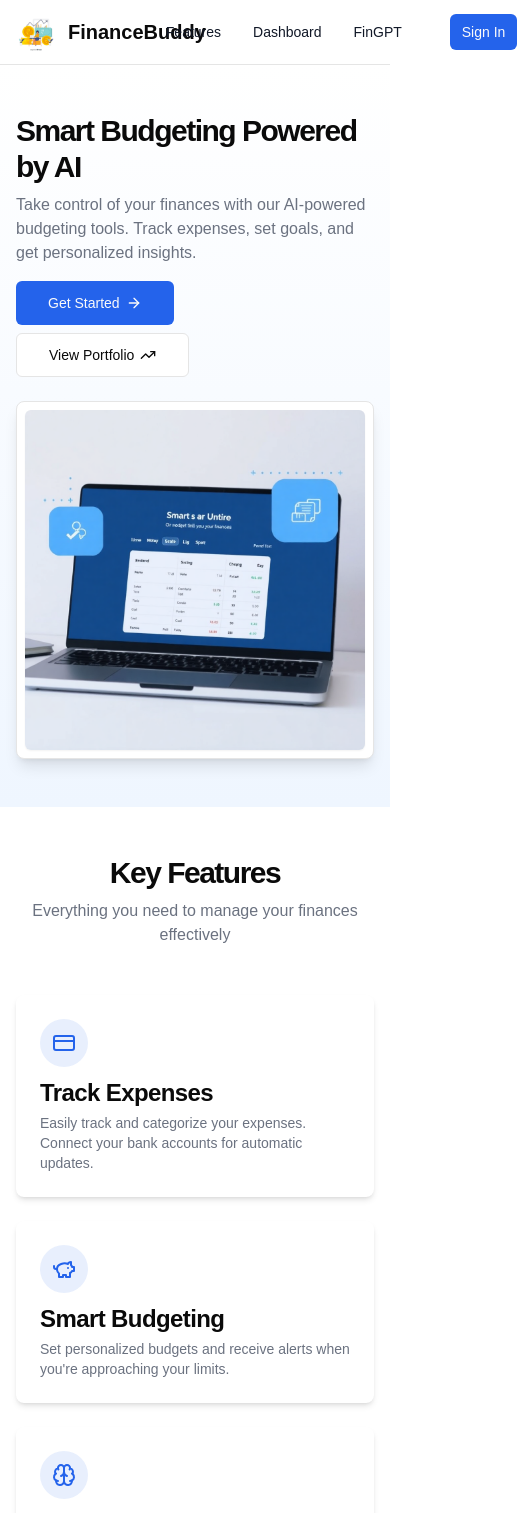
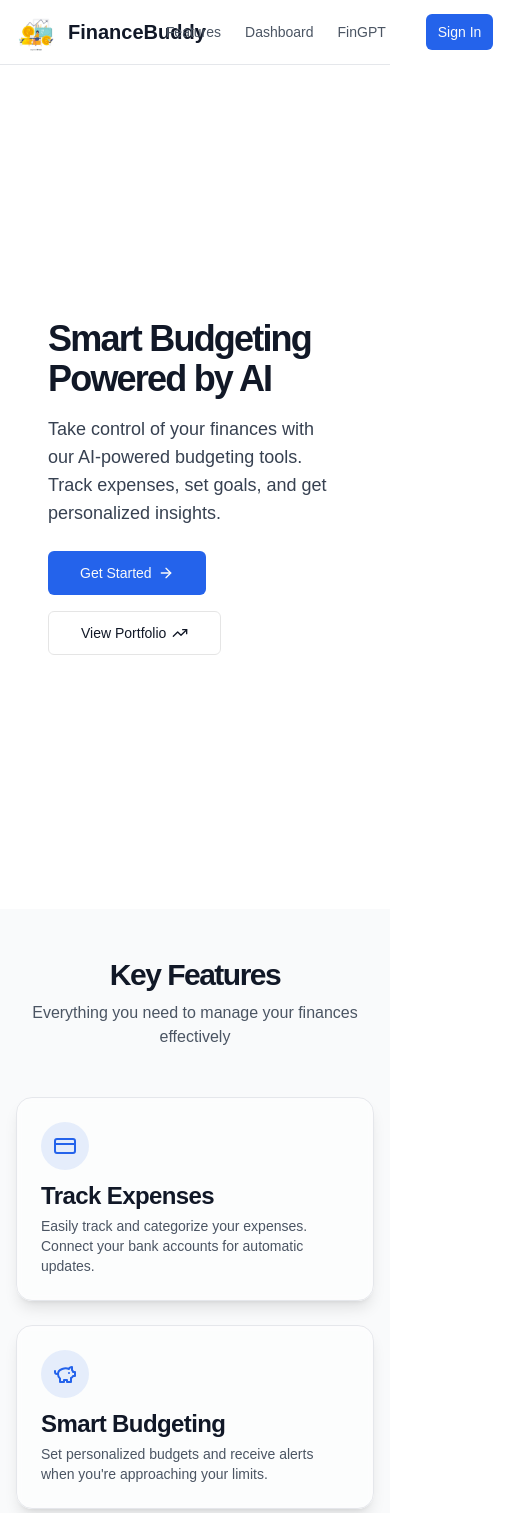
Before and after one commit to Omkar2k5/SKN-Hackfest, a Next.js app in the folder Frontend/: page /home in a window 390 px wide. Shown: the top 1513 px of the page, 517 px wide, since content can reach past the window. Built offline with nearby package versions, Linux system fonts and the light colour scheme; no server answers.

Commit message:
changed the fornted spline object

```diff
--- a/Frontend/app/globals.css
+++ b/Frontend/app/globals.css
@@ -9,6 +9,20 @@ body {
 @layer utilities {
   .text-balance {
     text-wrap: balance;
+  }
+  .animate-fade-in {
+    animation: fadeIn 1s ease-in-out;
+  }
+}
+
+@keyframes fadeIn {
+  from {
+    opacity: 0;
+    transform: translateY(20px);
+  }
+  to {
+    opacity: 1;
+    transform: translateY(0);
   }
 }
 
--- a/Frontend/app/home/page.tsx
+++ b/Frontend/app/home/page.tsx
@@ -2,18 +2,87 @@
 
 import Link from "next/link"
 import Image from "next/image"
-import { ArrowRight, BarChart3, Brain, CreditCard, PiggyBank, TrendingUp } from "lucide-react"
+import { ArrowRight, BarChart3, Brain, CreditCard, LogOut, PiggyBank, TrendingUp, User } from "lucide-react"
+import Script from "next/script"
+import { useEffect, useState } from "react"
+import { getCurrentUser, onAuthStateChanged, signOut } from "@/lib/firebase-auth"
+import { useRouter } from "next/navigation"
 
 import { Button } from "@/components/ui/button"
 import { Card, CardContent, CardHeader, CardTitle } from "@/components/ui/card"
-import { useEffect, useState } from "react"
-import { getCurrentUser, onAuthStateChanged } from "@/lib/firebase-auth"
-import { useRouter } from "next/navigation"
+import {
+  DropdownMenu,
+  DropdownMenuContent,
+  DropdownMenuItem,
+  DropdownMenuTrigger,
+} from "@/components/ui/dropdown-menu"
+
+// Client-side only component for user profile
+function UserProfile({ user }: { user: any }) {
+  const router = useRouter()
+
+  const handleLogout = async () => {
+    try {
+      const { error: signOutError } = await signOut()
+      if (signOutError) {
+        throw new Error(signOutError)
+      }
+      localStorage.removeItem("rememberMe")
+      router.push("/login")
+    } catch (err: any) {
+      console.error("Logout error:", err)
+    }
+  }
+
+  return (
+    <DropdownMenu>
+      <DropdownMenuTrigger asChild>
+        <Button variant="ghost" className="relative h-10 w-10 rounded-full">
+          {user.photoURL ? (
+            <Image
+              src={user.photoURL}
+              alt={user.displayName || "User"}
+              width={40}
+              height={40}
+              className="rounded-full"
+            />
+          ) : (
+            <div className="flex h-10 w-10 items-center justify-center rounded-full bg-primary/10">
+              <User className="h-5 w-5 text-primary" />
+            </div>
+          )}
+        </Button>
+      </DropdownMenuTrigger>
+      <DropdownMenuContent align="end" className="w-56">
+        <div className="flex items-center justify-start gap-2 p-2">
+          <div className="flex flex-col space-y-1 leading-none">
+            {user.displayName && (
+              <p className="font-medium">{user.displayName}</p>
+            )}
+            {user.email && (
+              <p className="w-[200px] truncate text-sm text-muted-foreground">
+                {user.email}
+              </p>
+            )}
+          </div>
+        </div>
+        <DropdownMenuItem
+          className="flex items-center gap-2 text-red-600 hover:text-red-600 hover:bg-red-50/10 cursor-pointer"
+          onClick={handleLogout}
+        >
+          <LogOut className="h-4 w-4" />
+          <span>Log out</span>
+        </DropdownMenuItem>
+      </DropdownMenuContent>
+    </DropdownMenu>
+  )
+}
 
 export default function HomePage() {
   const router = useRouter()
   const [isLoading, setIsLoading] = useState(true)
   const [user, setUser] = useState<any>(null)
+  const [isSplineLoaded, setIsSplineLoaded] = useState(false)
 
   useEffect(() => {
     const unsubscribe = onAuthStateChanged((currentUser) => {
@@ -24,23 +93,24 @@ export default function HomePage() {
     return () => unsubscribe()
   }, [])
 
-  // Only redirect to login for protected actions
-  const handleProtectedAction = () => {
-    if (!user) {
-      router.push('/login')
-    }
-  }
-
   if (isLoading) {
-    return <div className="min-h-screen flex items-center justify-center">
+    return (
+      <div className="min-h-screen flex items-center justify-center bg-white">
         <div className="animate-spin rounded-full h-8 w-8 border-b-2 border-primary"></div>
       </div>
+    )
   }
 
   return (
-    <div className="flex flex-col min-h-screen">
+    <div className="flex flex-col min-h-screen bg-white text-gray-900">
+      <Script
+        type="module"
+        src="https://unpkg.com/@splinetool/viewer@1.9.82/build/spline-viewer.js"
+        onLoad={() => setIsSplineLoaded(true)}
+      />
+
       {/* Navigation */}
-      <header className="border-b bg-white">
+      <header className="border-b border-gray-200 bg-white/80 backdrop-blur-sm sticky top-0 z-50">
         <div className="container flex h-16 items-center justify-between px-4 md:px-6">
           <div className="flex items-center gap-3">
             <Image
@@ -51,78 +121,84 @@ export default function HomePage() {
               className="object-contain"
               priority
             />
-            <span className="text-xl font-bold">FinanceBuddy</span>
+            <span className="text-xl font-bold text-gray-900">FinanceBuddy</span>
           </div>
-          <nav className="flex items-center gap-8">
+
+          <nav className="flex items-center gap-6">
             <Link
               href="#features"
-              className="text-sm font-medium text-gray-900 hover:text-gray-600 transition-colors"
+              className="text-sm font-medium text-gray-600 hover:text-gray-900 transition-colors duration-300"
             >
               Features
             </Link>
             <Link
               href={user ? "/dashboard" : "/login"}
-              className="text-sm font-medium text-gray-900 hover:text-gray-600 transition-colors"
+              className="text-sm font-medium text-gray-600 hover:text-gray-900 transition-colors duration-300"
             >
               Dashboard
             </Link>
             <Link
               href={user ? "/fingpt" : "/login"}
-              className="text-sm font-medium text-gray-900 hover:text-gray-600 transition-colors"
+              className="text-sm font-medium text-gray-600 hover:text-gray-900 transition-colors duration-300"
             >
               FinGPT
             </Link>
-            {!user && (
+            {!user ? (
               <Button
                 onClick={() => router.push('/login')}
                 size="sm"
-                className="ml-4"
+                className="ml-4 hover:scale-105 transition-transform duration-300"
               >
                 Sign In
               </Button>
+            ) : (
+              <UserProfile user={user} />
             )}
           </nav>
         </div>
       </header>
 
-      {/* Hero Section */}
-      <section className="w-full py-12 md:py-24 lg:py-32 bg-gradient-to-b from-white to-blue-50">
-        <div className="container px-4 md:px-6">
-          <div className="grid gap-6 lg:grid-cols-2 lg:gap-12 items-center">
-            <div className="flex flex-col justify-center space-y-4">
-              <div className="space-y-2">
-                <h1 className="text-3xl font-bold tracking-tighter sm:text-5xl xl:text-6xl/none">
+      {/* Hero Section with Full Screen Spline */}
+      <section className="relative w-full h-screen">
+        {/* Spline 3D Background */}
+        <div className="absolute inset-0 w-full h-full">
+          <div className="w-full h-full flex">
+            <div className="w-1/2"></div>
+            <div className="w-1/2 h-full">
+              {isSplineLoaded && (
+                <spline-viewer
+                  loading-anim-type="none"
+                  url="https://prod.spline.design/yiSHuuKcb4Eeqohj/scene.splinecode"
+                  style={{ width: '100%', height: '100%' }}
+                />
+              )}
+            </div>
+          </div>
+        </div>
+
+        {/* Overlay Content */}
+        <div className="absolute inset-0 pointer-events-none">
+          <div className="container h-full flex items-center px-4 md:px-6">
+            <div className="max-w-2xl space-y-6 animate-fade-in">
+              <div className="bg-white/50 backdrop-blur-sm p-8 rounded-2xl">
+                <h1 className="text-4xl font-bold tracking-tighter sm:text-6xl xl:text-7xl/none text-gray-900">
                   Smart Budgeting Powered by AI
                 </h1>
-                <p className="max-w-[600px] text-gray-500 md:text-xl">
+                <p className="max-w-[600px] text-gray-700 md:text-xl text-lg mt-4">
                   Take control of your finances with our AI-powered budgeting tools. Track expenses, set goals, and get
                   personalized insights.
                 </p>
-              </div>
-              <div className="flex flex-col gap-2 min-[400px]:flex-row">
+                <div className="flex flex-col gap-4 min-[400px]:flex-row pt-6">
                   <Link href="/dashboard">
-                  <Button size="lg" className="gap-1.5">
+                    <Button size="lg" className="gap-1.5 hover:scale-105 transition-transform duration-300 pointer-events-auto">
                       Get Started <ArrowRight className="h-4 w-4" />
                     </Button>
                   </Link>
                   <Link href="/portfolio">
-                  <Button size="lg" variant="outline" className="gap-1.5">
+                    <Button size="lg" variant="outline" className="gap-1.5 hover:scale-105 transition-transform duration-300 pointer-events-auto">
                       View Portfolio <TrendingUp className="h-4 w-4" />
                     </Button>
                   </Link>
-              </div>
-            </div>
-            <div className="mx-auto lg:mx-0 relative">
-              <div className="relative rounded-lg border bg-background p-2 shadow-lg">
-                <div className="rounded-md bg-white shadow-sm">
-                  <Image
-                    src="/images/homelogo.png"
-                    alt="Dashboard Preview"
-                    width={700}
-                    height={500}
-                    className="rounded-md object-cover"
-                    priority
-                  />
                 </div>
               </div>
             </div>
@@ -131,65 +207,65 @@ export default function HomePage() {
       </section>
 
       {/* Features Section */}
-      <section id="features" className="w-full py-12 md:py-24 lg:py-32">
+      <section id="features" className="w-full py-12 md:py-24 lg:py-32 bg-gray-50">
         <div className="container px-4 md:px-6">
           <div className="flex flex-col items-center justify-center space-y-4 text-center">
             <div className="space-y-2">
-              <h2 className="text-3xl font-bold tracking-tighter sm:text-4xl md:text-5xl">Key Features</h2>
-              <p className="max-w-[900px] text-gray-500 md:text-xl/relaxed lg:text-base/relaxed xl:text-xl/relaxed">
+              <h2 className="text-3xl font-bold tracking-tighter sm:text-4xl md:text-5xl text-gray-900">Key Features</h2>
+              <p className="max-w-[900px] text-gray-600 md:text-xl/relaxed lg:text-base/relaxed xl:text-xl/relaxed">
                 Everything you need to manage your finances effectively
               </p>
             </div>
           </div>
           <div className="mx-auto grid max-w-5xl grid-cols-1 gap-6 md:grid-cols-4 lg:gap-12 mt-12">
-            <Card className="border-0 shadow-md">
+            <Card className="border-gray-200 bg-white/50 backdrop-blur-sm shadow-lg rounded-2xl hover:scale-105 transition-transform duration-300">
               <CardHeader className="pb-2">
                 <div className="mb-2 flex h-12 w-12 items-center justify-center rounded-full bg-primary/10">
                   <CreditCard className="h-6 w-6 text-primary" />
                 </div>
-                <CardTitle>Track Expenses</CardTitle>
+                <CardTitle className="text-gray-900">Track Expenses</CardTitle>
               </CardHeader>
               <CardContent>
-                <p className="text-sm text-gray-500">
+                <p className="text-sm text-gray-600">
                   Easily track and categorize your expenses. Connect your bank accounts for automatic updates.
                 </p>
               </CardContent>
             </Card>
-            <Card className="border-0 shadow-md">
+            <Card className="border-gray-200 bg-white/50 backdrop-blur-sm shadow-lg rounded-2xl hover:scale-105 transition-transform duration-300">
               <CardHeader className="pb-2">
                 <div className="mb-2 flex h-12 w-12 items-center justify-center rounded-full bg-primary/10">
                   <PiggyBank className="h-6 w-6 text-primary" />
                 </div>
-                <CardTitle>Smart Budgeting</CardTitle>
+                <CardTitle className="text-gray-900">Smart Budgeting</CardTitle>
               </CardHeader>
               <CardContent>
-                <p className="text-sm text-gray-500">
+                <p className="text-sm text-gray-600">
                   Set personalized budgets and receive alerts when you're approaching your limits.
                 </p>
               </CardContent>
             </Card>
-            <Card className="border-0 shadow-md">
+            <Card className="border-gray-200 bg-white/50 backdrop-blur-sm shadow-lg rounded-2xl hover:scale-105 transition-transform duration-300">
               <CardHeader className="pb-2">
                 <div className="mb-2 flex h-12 w-12 items-center justify-center rounded-full bg-primary/10">
                   <Brain className="h-6 w-6 text-primary" />
                 </div>
-                <CardTitle>AI Insights</CardTitle>
+                <CardTitle className="text-gray-900">AI Insights</CardTitle>
               </CardHeader>
               <CardContent>
-                <p className="text-sm text-gray-500">
+                <p className="text-sm text-gray-600">
                   Get personalized financial insights and recommendations based on your spending habits.
                 </p>
               </CardContent>
             </Card>
-            <Card className="border-0 shadow-md">
+            <Card className="border-gray-200 bg-white/50 backdrop-blur-sm shadow-lg rounded-2xl hover:scale-105 transition-transform duration-300">
               <CardHeader className="pb-2">
                 <div className="mb-2 flex h-12 w-12 items-center justify-center rounded-full bg-primary/10">
                   <TrendingUp className="h-6 w-6 text-primary" />
                 </div>
-                <CardTitle>Crypto Portfolio</CardTitle>
+                <CardTitle className="text-gray-900">Crypto Portfolio</CardTitle>
               </CardHeader>
               <CardContent>
-                <p className="text-sm text-gray-500">
+                <p className="text-sm text-gray-600">
                   Track your cryptocurrency investments and monitor real-time portfolio performance.
                 </p>
               </CardContent>
@@ -199,7 +275,7 @@ export default function HomePage() {
       </section>
 
       {/* Footer - Hackathon Info */}
-      <footer className="border-t bg-[#001a33] text-white py-10 mt-auto">
+      <footer className="border-t border-gray-800 bg-[#001a33] text-white py-10 mt-auto">
         <div className="container mx-auto px-4">
           <div className="flex flex-col md:flex-row items-center justify-between gap-8">
             <div className="flex flex-col items-center md:items-start text-center md:text-left">
@@ -215,16 +291,16 @@ export default function HomePage() {
               </div>
               <h3 className="text-xl font-bold mb-2 text-[#9eff3d]">Chakravyuh 1.0 – 24-Hour Hackathon</h3>
               <p className="text-lg font-semibold text-[#00e6e6] mb-1">Innovate. Collaborate. Create.</p>
-              <p className="text-gray-200 max-w-md mb-4">
+              <p className="text-gray-300 max-w-md mb-4">
                 Join a high-energy coding marathon where developers, designers, and innovators come together
                 to build solutions for real-world problems. Push the limits of technology with expert mentorship
                 and a supportive community!
               </p>
-              <p className="text-sm text-gray-300">© 2025 Chakravyuh 1.0. All Rights Reserved.</p>
+              <p className="text-sm text-gray-400">© 2025 Chakravyuh 1.0. All Rights Reserved.</p>
             </div>
 
             <div className="flex flex-col items-center md:items-end">
-              <div className="bg-[#00e6e6] text-[#001a33] px-6 py-4 rounded-lg inline-flex items-center shadow-md">
+              <div className="bg-[#00e6e6] text-[#001a33] px-6 py-4 rounded-lg inline-flex items-center shadow-md hover:scale-105 transition-transform duration-300">
                 <p className="text-lg font-bold">💡 Build | Learn | Impact</p>
               </div>
             </div>
--- a/Frontend/app/login/page.tsx
+++ b/Frontend/app/login/page.tsx
@@ -1,20 +1,33 @@
 "use client"
 
-import { useState } from "react"
+import { useState, useEffect } from "react"
 import { useRouter } from "next/navigation"
 import Image from "next/image"
 import Link from "next/link"
+import { motion } from "framer-motion"
 
 import { Button } from "@/components/ui/button"
 import { Input } from "@/components/ui/input"
 import { Label } from "@/components/ui/label"
 import { Icons } from "@/components/icons"
-import { signInWithEmail, signInWithGoogle } from "@/lib/firebase-auth"
+import { signInWithEmail, signInWithGoogle, onAuthStateChanged, getCurrentUser } from "@/lib/firebase-auth"
 
 export default function LoginPage() {
   const router = useRouter()
   const [isLoading, setIsLoading] = useState(false)
   const [error, setError] = useState("")
+  const [rememberMe, setRememberMe] = useState(false)
+
+  useEffect(() => {
+    // Check for existing session
+    const unsubscribe = onAuthStateChanged((user) => {
+      if (user) {
+        router.push("/home")
+      }
+    })
+
+    return () => unsubscribe()
+  }, [router])
 
   const handleEmailSubmit = async (e: React.FormEvent<HTMLFormElement>) => {
     e.preventDefault()
@@ -31,6 +44,9 @@ export default function LoginPage() {
         throw new Error(signInError)
       }
       if (user) {
+        if (rememberMe) {
+          localStorage.setItem("rememberMe", "true")
+        }
         router.push("/home")
       }
     } catch (err: any) {
@@ -50,6 +66,9 @@ export default function LoginPage() {
         throw new Error(signInError)
       }
       if (user) {
+        if (rememberMe) {
+          localStorage.setItem("rememberMe", "true")
+        }
         router.push("/home")
       }
     } catch (err: any) {
@@ -60,8 +79,13 @@ export default function LoginPage() {
   }
 
   return (
-    <div className="min-h-screen flex items-center justify-center bg-gray-50 py-12 px-4 sm:px-6 lg:px-8">
-      <div className="max-w-md w-full space-y-8">
+    <div className="min-h-screen flex items-center justify-center bg-gradient-to-b from-gray-900 to-black py-12 px-4 sm:px-6 lg:px-8">
+      <motion.div
+        initial={{ opacity: 0, y: 20 }}
+        animate={{ opacity: 1, y: 0 }}
+        transition={{ duration: 0.5 }}
+        className="max-w-md w-full space-y-8"
+      >
         <div className="text-center">
           <div className="flex justify-center">
             <Link href="/home">
@@ -74,27 +98,37 @@ export default function LoginPage() {
               />
             </Link>
           </div>
-          <h2 className="mt-6 text-3xl font-extrabold text-gray-900">
+          <h2 className="mt-6 text-3xl font-extrabold text-white">
             Welcome back
           </h2>
-          <p className="mt-2 text-sm text-gray-600">
+          <p className="mt-2 text-sm text-gray-400">
             Don't have an account?{" "}
-            <Link href="/signup" className="font-medium text-primary hover:text-primary/90">
+            <Link href="/signup" className="font-medium text-primary hover:text-primary/90 transition-colors">
               Sign up
             </Link>
           </p>
         </div>
 
         {error && (
-          <div className="bg-red-50 border border-red-200 text-red-600 px-4 py-3 rounded-lg text-sm">
+          <motion.div
+            initial={{ opacity: 0, y: -10 }}
+            animate={{ opacity: 1, y: 0 }}
+            className="bg-red-900/50 border border-red-800 text-red-200 px-4 py-3 rounded-xl text-sm backdrop-blur-sm"
+          >
             {error}
-          </div>
+          </motion.div>
         )}
 
-        <form onSubmit={handleEmailSubmit} className="mt-8 space-y-6">
-          <div className="rounded-md shadow-sm space-y-4">
+        <motion.form
+          initial={{ opacity: 0 }}
+          animate={{ opacity: 1 }}
+          transition={{ delay: 0.2 }}
+          onSubmit={handleEmailSubmit}
+          className="mt-8 space-y-6"
+        >
+          <div className="rounded-xl shadow-sm space-y-4">
             <div>
-              <Label htmlFor="email" className="sr-only">
+              <Label htmlFor="email" className="text-gray-300">
                 Email address
               </Label>
               <Input
@@ -103,12 +137,12 @@ export default function LoginPage() {
                 type="email"
                 autoComplete="email"
                 required
-                className="appearance-none rounded-lg relative block w-full px-3 py-2 border border-gray-300 placeholder-gray-500 text-gray-900 focus:outline-none focus:ring-primary focus:border-primary focus:z-10 sm:text-sm"
+                className="mt-1 appearance-none rounded-lg relative block w-full px-3 py-2 border border-gray-700 bg-gray-800/50 text-white placeholder-gray-400 focus:outline-none focus:ring-2 focus:ring-primary focus:border-transparent transition-all duration-200"
                 placeholder="Email address"
               />
             </div>
             <div>
-              <Label htmlFor="password" className="sr-only">
+              <Label htmlFor="password" className="text-gray-300">
                 Password
               </Label>
               <Input
@@ -117,7 +151,7 @@ export default function LoginPage() {
                 type="password"
                 autoComplete="current-password"
                 required
-                className="appearance-none rounded-lg relative block w-full px-3 py-2 border border-gray-300 placeholder-gray-500 text-gray-900 focus:outline-none focus:ring-primary focus:border-primary focus:z-10 sm:text-sm"
+                className="mt-1 appearance-none rounded-lg relative block w-full px-3 py-2 border border-gray-700 bg-gray-800/50 text-white placeholder-gray-400 focus:outline-none focus:ring-2 focus:ring-primary focus:border-transparent transition-all duration-200"
                 placeholder="Password"
               />
             </div>
@@ -129,15 +163,17 @@ export default function LoginPage() {
                 id="remember-me"
                 name="remember-me"
                 type="checkbox"
-                className="h-4 w-4 text-primary focus:ring-primary border-gray-300 rounded"
+                checked={rememberMe}
+                onChange={(e) => setRememberMe(e.target.checked)}
+                className="h-4 w-4 text-primary focus:ring-primary border-gray-700 rounded bg-gray-800/50"
               />
-              <Label htmlFor="remember-me" className="ml-2 block text-sm text-gray-900">
+              <Label htmlFor="remember-me" className="ml-2 block text-sm text-gray-300">
                 Remember me
               </Label>
             </div>
 
             <div className="text-sm">
-              <Link href="/forgot-password" className="font-medium text-primary hover:text-primary/90">
+              <Link href="/forgot-password" className="font-medium text-primary hover:text-primary/90 transition-colors">
                 Forgot your password?
               </Link>
             </div>
@@ -146,7 +182,7 @@ export default function LoginPage() {
           <div>
             <Button
               type="submit"
-              className="group relative w-full"
+              className="group relative w-full bg-gradient-to-r from-primary to-primary/80 hover:from-primary/90 hover:to-primary/70 transition-all duration-300"
               disabled={isLoading}
             >
               {isLoading ? (
@@ -166,10 +202,10 @@ export default function LoginPage() {
           <div className="mt-6">
             <div className="relative">
               <div className="absolute inset-0 flex items-center">
-                <div className="w-full border-t border-gray-300" />
+                <div className="w-full border-t border-gray-700" />
               </div>
               <div className="relative flex justify-center text-sm">
-                <span className="px-2 bg-gray-50 text-gray-500">Or continue with</span>
+                <span className="px-2 bg-gray-900 rounded-full text-gray-400 text-white">or continue with</span>
               </div>
             </div>
 
@@ -177,7 +213,7 @@ export default function LoginPage() {
               <Button
                 type="button"
                 variant="outline"
-                className="w-full"
+                className="w-full bg-gray-800/50 border-gray-700 hover:bg-gray-700/50 transition-all duration-300 text-white"
                 onClick={handleGoogleSignIn}
                 disabled={isLoading}
               >
@@ -186,8 +222,8 @@ export default function LoginPage() {
               </Button>
             </div>
           </div>
-        </form>
-      </div>
+        </motion.form>
+      </motion.div>
     </div>
   )
 }
```
Also changed, not shown: Frontend/app/types/spline.d.ts (added, +7 -0 lines), Frontend/next.config.js (added, +8 -0 lines). Lines whose indentation alone changed are shown as unchanged.
